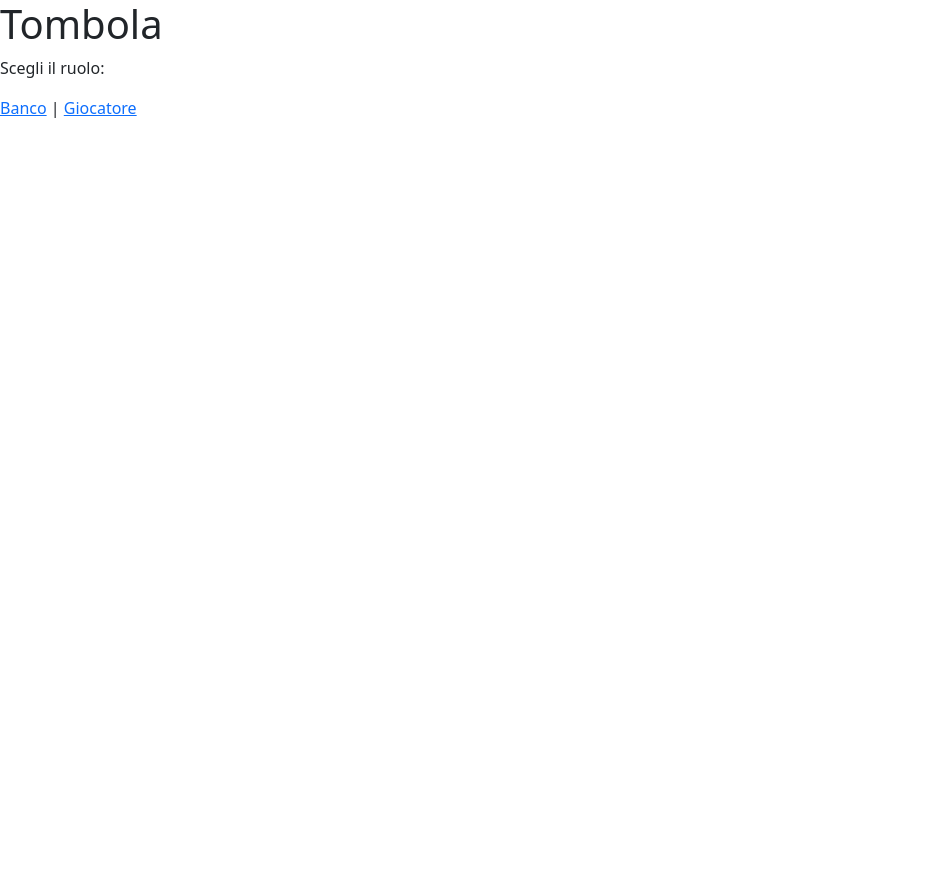
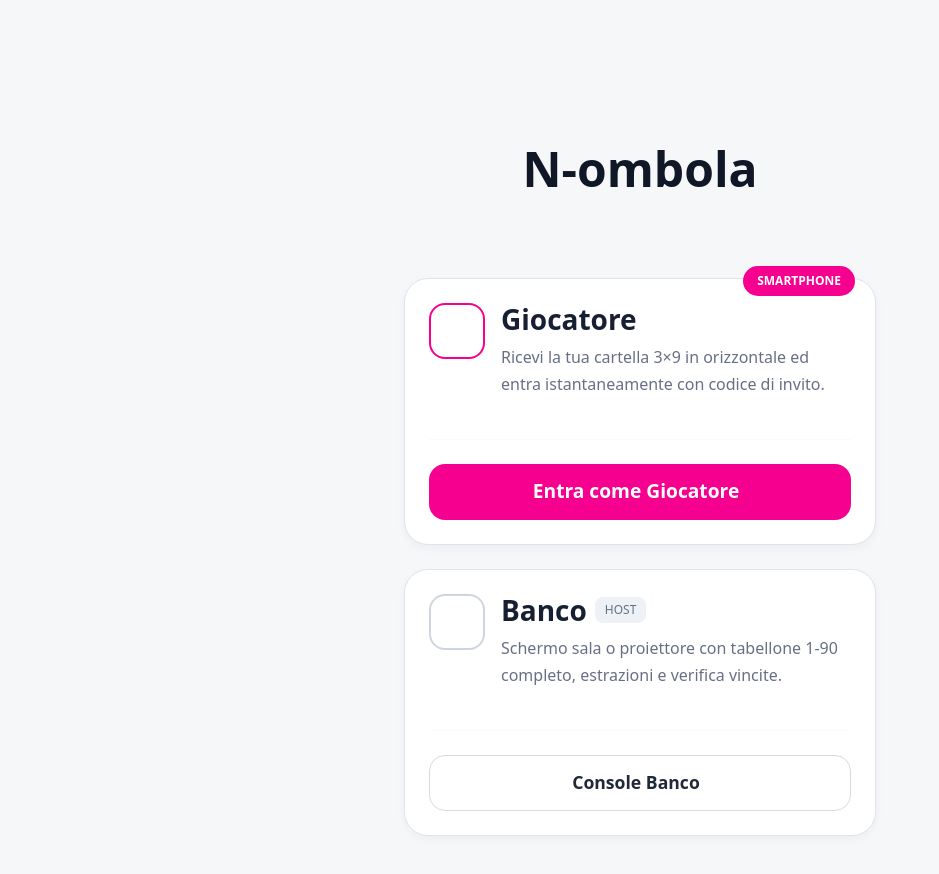
Before and after one commit to AntonioDeCusati/n-ombola-2026, an Angular app in the folder FE/: page / in a window 1280 px wide. Shown: the top 874 px of the page, without its empty margins (0-939 px from the left). Before the commit the page ends 800 px from the top, so only its background shows below. Built offline with nearby package versions, Linux system fonts and the light colour scheme.

Commit message:
feat(home): initial implement home page

```diff
--- a/FE/src/app/app.routes.ts
+++ b/FE/src/app/app.routes.ts
@@ -1,5 +1,5 @@
 import { Routes } from '@angular/router';
-import { HomeComponent } from './pages/home/home.component';
+import { HomeComponent } from './pages/home/home';
 import { BancoComponent } from './pages/banco/banco.component';
 import { GiocatoreComponent } from './pages/giocatore/giocatore.component';
 
--- a/FE/src/app/pages/home/home.component.html
+++ /dev/null
@@ -1,7 +0,0 @@
-<h1>Tombola</h1>
-<p>Scegli il ruolo:</p>
-<nav>
-  <a routerLink="/banco">Banco</a>
-  |
-  <a routerLink="/giocatore">Giocatore</a>
-</nav>
--- /dev/null
+++ b/FE/src/app/pages/home/home.html
@@ -0,0 +1,81 @@
+<div class="page-container">
+
+  <div class="logo-container">
+    <h1 class="logo-title">N-ombola</h1>
+  </div>
+
+  <!-- PLAYER -->
+
+  <div class="role-card">
+
+    <span class="role-badge role-badge-player">
+      SMARTPHONE
+    </span>
+
+    <div class="d-flex align-items-start gap-3">
+
+      <div class="role-icon player-icon">
+        <i class="bi bi-phone"></i>
+      </div>
+
+      <div>
+        <h3 class="role-title">Giocatore</h3>
+
+        <p class="role-description">
+          Ricevi la tua cartella 3×9 in orizzontale ed entra
+          istantaneamente con codice di invito.
+        </p>
+      </div>
+    </div>
+
+    <hr>
+
+    <button
+      class="btn btn-player w-100"
+      (click)="enterAsPlayer()">
+
+      Entra come Giocatore
+
+      <i class="bi bi-arrow-right ms-2"></i>
+    </button>
+  </div>
+
+  <!-- HOST -->
+
+  <div class="role-card mt-4">
+
+    <div class="d-flex align-items-start gap-3">
+
+      <div class="role-icon host-icon">
+        <i class="bi bi-display"></i>
+      </div>
+
+      <div>
+        <div class="d-flex align-items-center gap-2">
+          <h3 class="role-title mb-0">Banco</h3>
+
+          <span class="role-badge-host">
+            HOST
+          </span>
+        </div>
+
+        <p class="role-description mt-2">
+          Schermo sala o proiettore con tabellone 1-90
+          completo, estrazioni e verifica vincite.
+        </p>
+      </div>
+    </div>
+
+    <hr>
+
+    <button
+      class="btn btn-host w-100"
+      (click)="enterAsHost()">
+
+      Console Banco
+
+      <i class="bi bi-sliders2 ms-2"></i>
+    </button>
+
+  </div>
+</div>
--- /dev/null
+++ b/FE/src/app/pages/home/home.scss
@@ -0,0 +1,118 @@
+:host {
+  display: block;
+  min-height: 100vh;
+  background: #f6f7f9;
+}
+
+.page-container {
+  max-width: 520px;
+  margin: 0 auto;
+  padding: 40px 24px 80px;
+}
+
+.logo-container {
+  text-align: center;
+  margin: 100px 0 80px;
+}
+
+.logo-title {
+  font-size: 3rem;
+  font-weight: 800;
+  color: #101828;
+  margin: 0;
+}
+
+.role-card {
+  position: relative;
+  padding: 24px;
+  background: #fff;
+  border: 1px solid #dfe3ea;
+  border-radius: 24px;
+  box-shadow: 0 4px 10px rgb(15 23 42 / 4%);
+}
+
+.role-badge {
+  position: absolute;
+  top: -13px;
+  right: 20px;
+  font-size: 0.75rem;
+  font-weight: 700;
+  padding: 6px 14px;
+  border-radius: 999px;
+}
+
+.role-badge-player {
+  color: white;
+  background: #f5008f;
+}
+
+.role-badge-host {
+  background: #eef2f6;
+  color: #667085;
+  font-size: 0.75rem;
+  padding: 4px 10px;
+  border-radius: 8px;
+}
+
+.role-icon {
+  width: 56px;
+  height: 56px;
+  border-radius: 16px;
+  display: flex;
+  align-items: center;
+  justify-content: center;
+  flex-shrink: 0;
+  font-size: 1.6rem;
+}
+
+.player-icon {
+  border: 2px solid #f5008f;
+  color: #f5008f;
+}
+
+.host-icon {
+  border: 2px solid #cfd5df;
+  color: #74829a;
+}
+
+.role-title {
+  font-size: 1.75rem;
+  font-weight: 700;
+  color: #172033;
+}
+
+.role-description {
+  margin-top: 8px;
+  color: #667085;
+  line-height: 1.7;
+  font-size: 1rem;
+}
+
+hr {
+  margin: 24px 0;
+  color: #e8ecf2;
+}
+
+.btn-player {
+  background: #f5008f;
+  border: none;
+  color: white;
+  height: 56px;
+  border-radius: 16px;
+  font-size: 1.2rem;
+  font-weight: 700;
+}
+
+.btn-player:hover {
+  background: #d9007d;
+}
+
+.btn-host {
+  background: white;
+  border: 1px solid #d7dce4;
+  color: #1f2937;
+  height: 56px;
+  border-radius: 16px;
+  font-size: 1.1rem;
+  font-weight: 600;
+}
--- /dev/null
+++ b/FE/src/app/pages/home/home.ts
@@ -0,0 +1,23 @@
+import { Component, inject } from '@angular/core';
+import { Router } from '@angular/router';
+
+@Component({
+  selector: 'app-home',
+  standalone: true,
+  templateUrl: './home.html',
+  styleUrl: './home.scss',
+  imports: [],
+})
+export class HomeComponent {
+
+  private readonly router: Router = inject(Router);
+
+  enterAsPlayer(): void {
+    this.router.navigate(['/player']);
+  }
+
+  enterAsHost(): void {
+    this.router.navigate(['/host']);
+  }
+
+}
```
Also changed, not shown: FE/src/app/pages/home/home.component.ts (deleted, +0 -10 lines).
